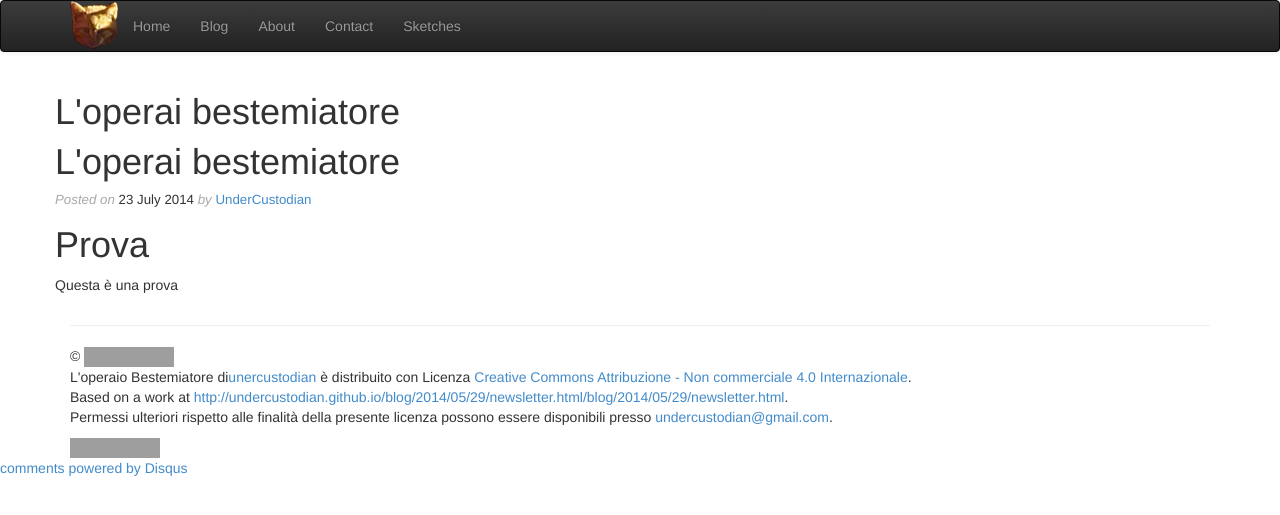
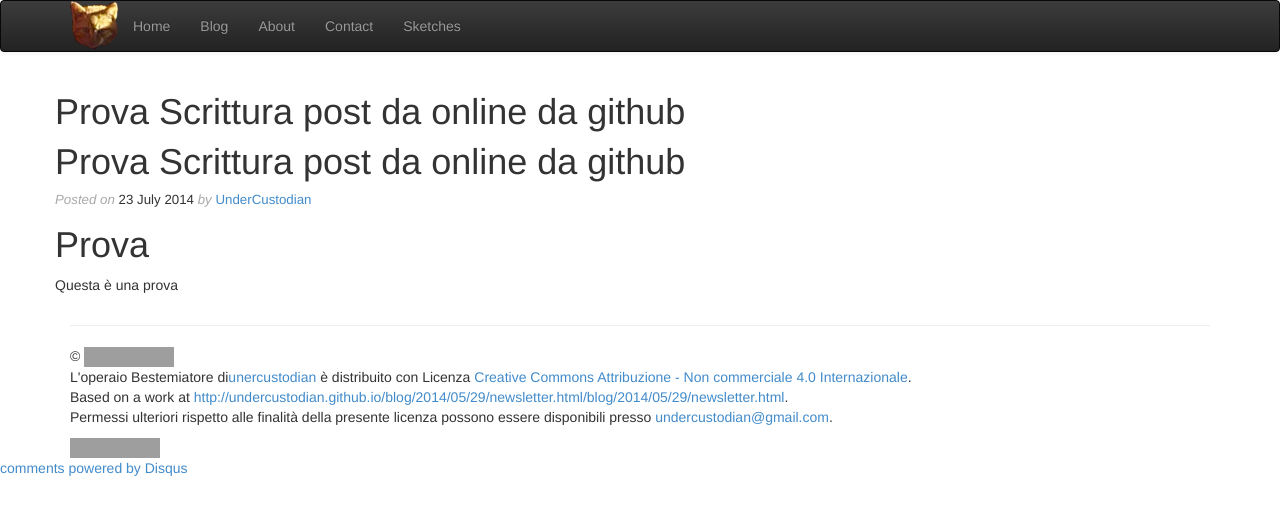
Before and after one commit to undercustodian/undercustodian.github.io-2020-06-16, a Jekyll site: the page built from sketches/_posts/2014-07-23-newsletter.md, in a window 1280 px wide. Shown: the top 515 px of the page. Built offline with Jekyll 4.4.1, drawn with Linux system fonts in a browser that asks for light colours; nearby versions of some CDN libraries; grey boxes are pictures that could not be loaded.

Commit message:
correto titolo post 2014-07-23

```diff
--- a/sketches/_posts/2014-07-23-newsletter.md
+++ b/sketches/_posts/2014-07-23-newsletter.md
@@ -1,5 +1,5 @@
 ---
-title: "L'operai bestemiatore"
+title: "Prova Scrittura post da online da github"
 license: <a rel="license" href="http://creativecommons.org/licenses/by-nc/4.0/"><img alt="Licenza Creative Commons" style="border-width:0" src="http://i.creativecommons.org/l/by-nc/4.0/88x31.png" /></a><br /><span xmlns:dct="http://purl.org/dc/terms/" href="http://purl.org/dc/dcmitype/Text" property="dct:title" rel="dct:type">L'operaio Bestemiatore</span> di<a xmlns:cc="http://creativecommons.org/ns#" href="http://undercustodian.github.io" property="cc:attributionName" rel="cc:attributionURL">unercustodian</a> è distribuito con Licenza <a rel="license" href="http://creativecommons.org/licenses/by-nc/4.0/">Creative Commons Attribuzione - Non commerciale 4.0 Internazionale</a>.<br />Based on a work at <a xmlns:dct="http://purl.org/dc/terms/" href="http://undercustodian.github.io/blog/2014/05/29/newsletter.html/blog/2014/05/29/newsletter.html" rel="dct:source">http://undercustodian.github.io/blog/2014/05/29/newsletter.html/blog/2014/05/29/newsletter.html</a>.<br />Permessi ulteriori rispetto alle finalità della presente licenza possono essere disponibili presso <a xmlns:cc="http://creativecommons.org/ns#" href="undercustodian@gmail.com" rel="cc:morePermissions">undercustodian@gmail.com</a>.
 author: UnderCustodian
 user: undercustodian
```
